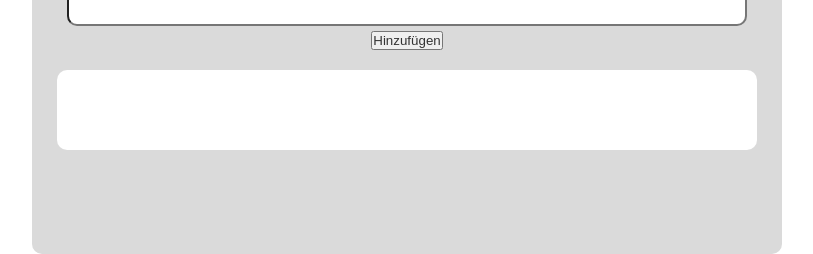
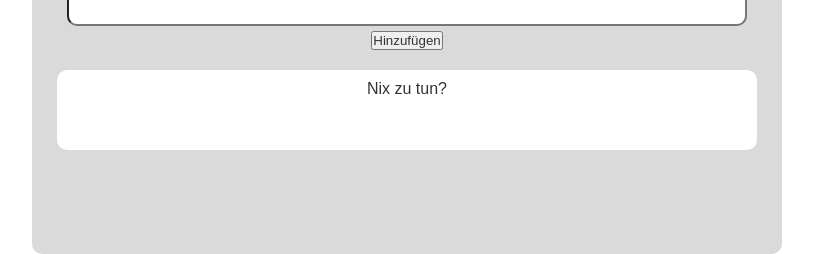
Before and after one commit to Flexxbo/todoliste, a React (Create React App) app: page / in a window 1280 px wide. Shown: the part 186-440 px from the top of the page, without its empty margins (233-1046 px from the left). Built offline with nearby package versions, Linux system fonts and the light colour scheme.

Commit message:
mapping todos if ternary true

```diff
--- a/src/App.js
+++ b/src/App.js
@@ -25,7 +25,7 @@ function App() {
   setTodos([...todos, {title:todotitle, done:false, id: Math.random()*1000}])
   /* reset state of input field */
   setTodotitle("")
-  console.log(todos)
+  console.log(todos.length)
   }
 
 
@@ -45,11 +45,11 @@ function App() {
           </div>
         </div>
         <div className='todoliste'>
-          {/* {todos.map((todoitem) => {
+          { todos.length > 0 ? todos.map((todoitem) => {
               console.log(todoitem.id);
               console.log(todoitem);
               return <TodoItem key={todoitem.id} title={todoitem.title} />;
-            })} */}
+            }) : <p>Nix zu tun?</p> }
         </div>
       </div>
     </div>
```
